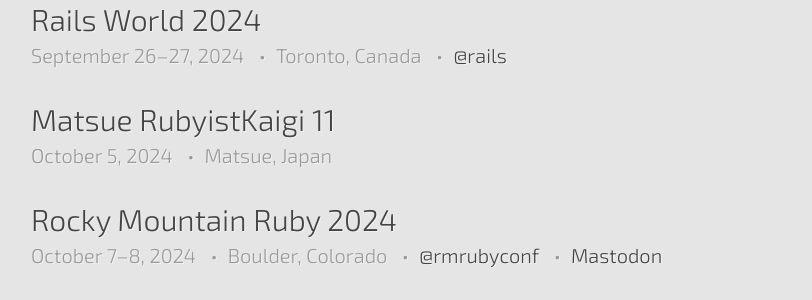
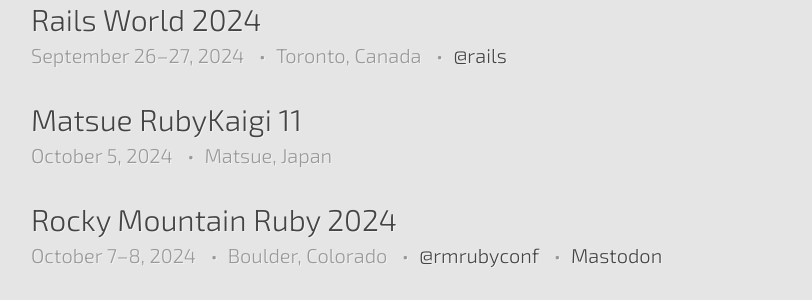
Before and after one commit to ruby-conferences/ruby-conferences.github.io, a Jekyll site: the page built from index.html, in a window 1280 px wide and 900 px high, scrolled down 902 px. Shown: the part 159-459 px from the top of the window, without its empty margins (209-1021 px from the left). Built offline with Jekyll 4.4.1, drawn with Linux system fonts in a browser that asks for light colours.

Commit message:
Fix the name of Matsue RubyKaigi (#714)
Sorry it was my mistake.

```diff
--- a/_data/conferences.yml
+++ b/_data/conferences.yml
@@ -2716,7 +2716,7 @@
   cfp_link: https://sessionize.com/rails-world/
   announced_on: 2023-11-30
 
-- name: Matsue RubyistKaigi 11
+- name: Matsue RubyKaigi 11
   location: Matsue, Japan
   start_date: 2024-10-05
   end_date: 2024-10-05
```
